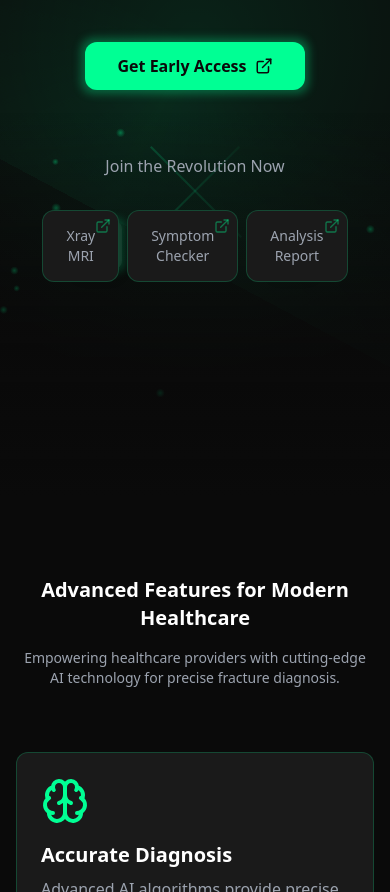
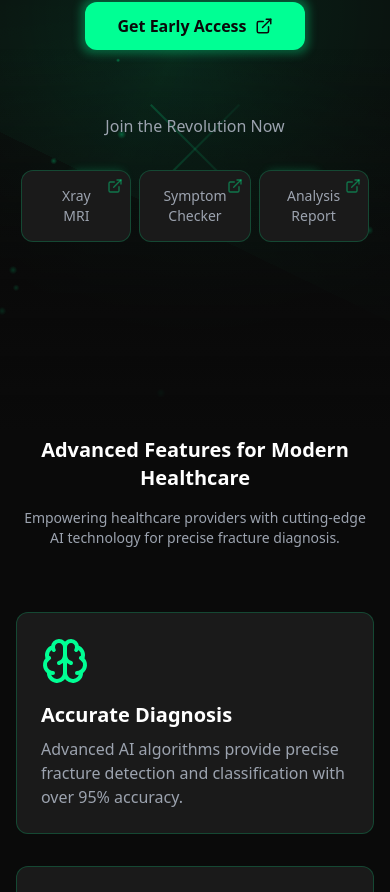
Before and after one commit to Healblox/Healblox, a React (Vite) app: page / in a window 390 px wide. Shown: the part 412-1304 px from the top of the page. Built offline with nearby package versions, Linux system fonts and the light colour scheme.

Commit message:
updated the hero section

```diff
--- a/src/components/Features.tsx
+++ b/src/components/Features.tsx
@@ -25,7 +25,7 @@ const features = [
 
 export default function Features() {
   return (
-    <section id="features" className="py-20 bg-dark">
+    <section id="features" className="py-1 sm:py-20 bg-dark">
       <div className="max-w-7xl mx-auto px-4 sm:px-6 lg:px-8">
         <div className="text-center mb-16">
           <h2 className="text-xl md:text-4xl font-bold text-white mb-4">
--- a/src/components/Hero.tsx
+++ b/src/components/Hero.tsx
@@ -42,7 +42,7 @@ export default function Hero() {
       </div>
 
       {/* Main content */}
-      <div className="relative max-w-7xl mx-auto px-4 sm:px-5 lg:px-8 h-[calc(100vh-0rem)] flex flex-col items-center justify-center">
+      <div className="relative max-w-7xl mx-auto px-4 sm:px-5 lg:px-8 h-[calc(100vh-6rem)] flex flex-col items-center justify-center">
         {/* Central icon */}
         {/* <div className="relative w-24 h-24 mx-auto mb-8">
           <div className="absolute inset-0 bg-primary/20 blur-md rounded-xl animate-pulse-slow" />
@@ -77,11 +77,11 @@ export default function Hero() {
         </p>
 
         {/* Platform buttons */}
-        <div className="flex justify-center items-center md:space-x-4 space-x-2 mb-4">
+        <div className="flex justify-center items-center md:space-x-4 space-x-2">
           {['Xray\nMRI', 'Symptom\nChecker', 'Analysis\n Report'].map((text, i) => (
             <button
               key={i}
-              className="group relative px-6 py-4 sm:min-w-[170px] min-w-[50px]"
+              className="group relative px-6 py-4 sm:min-w-[170px] min-w-[110px]"
             >
               <div className="absolute inset-0 bg-dark-light border border-primary/20 rounded-xl" />
               <div className="relative text-gray-400 text-sm whitespace-pre-line">
```
